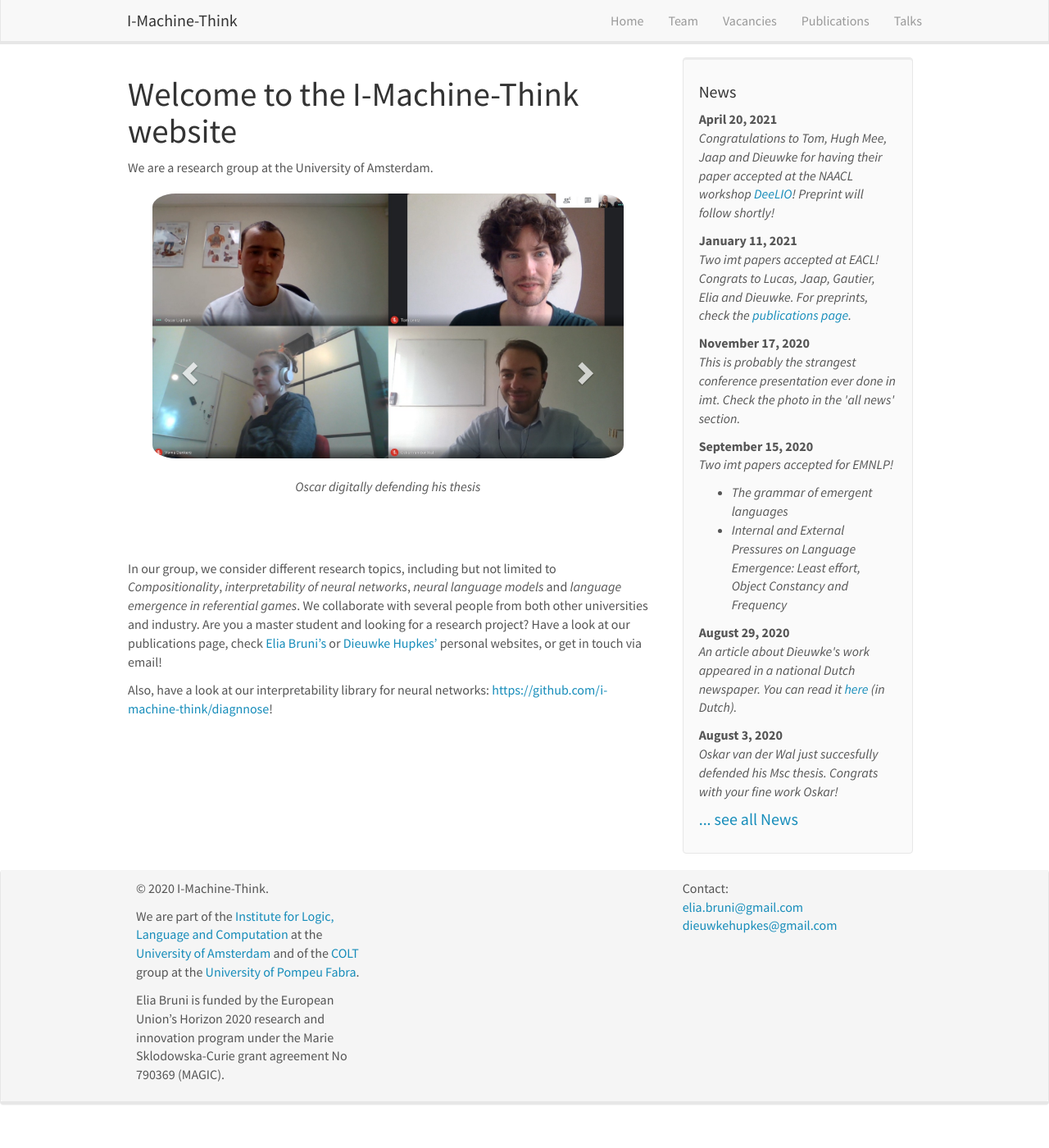
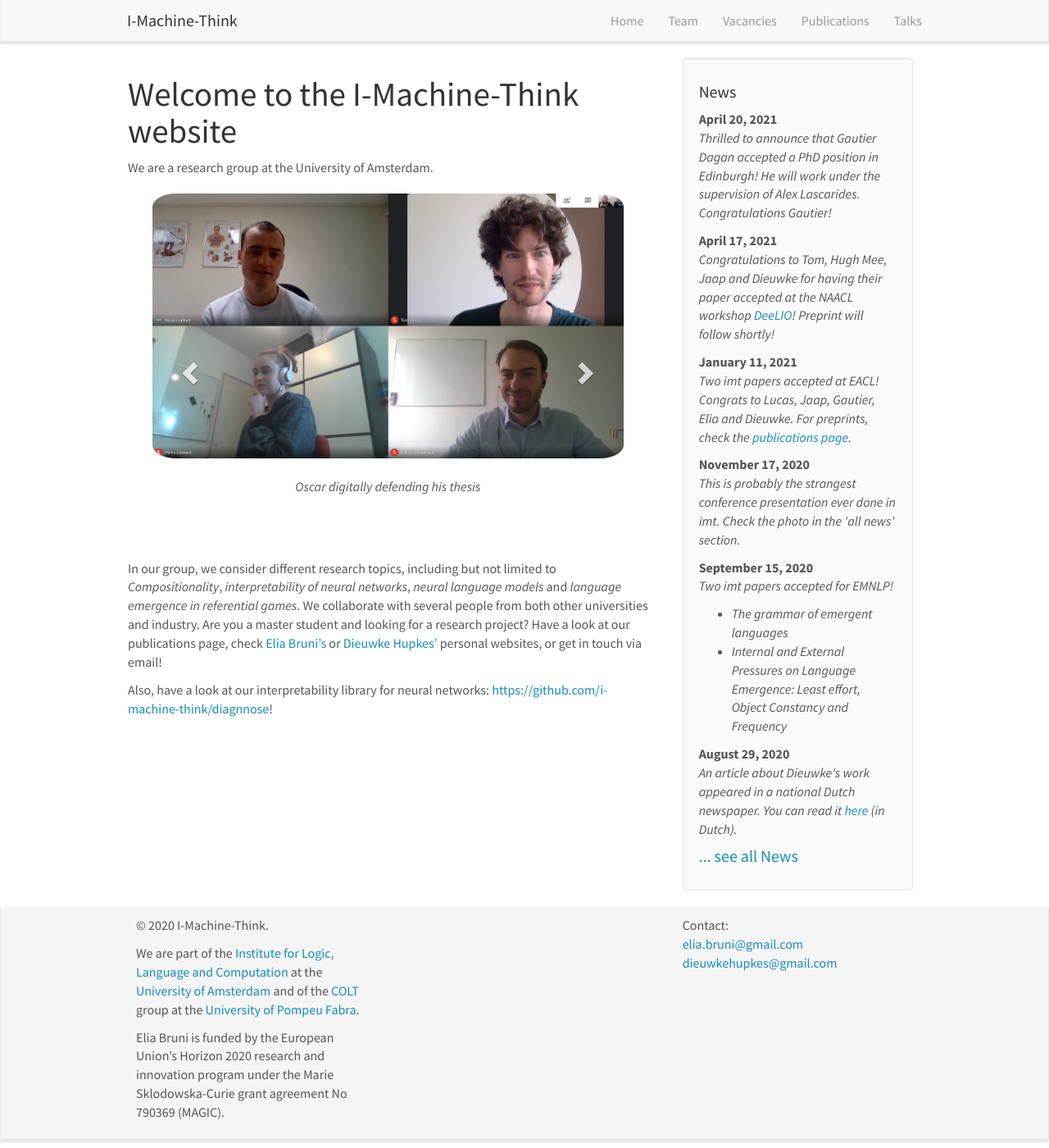
Before and after one commit to i-machine-think/i-machine-think.github.io, a Jekyll site: the page built from _pages/home.md, in a window 1280 px wide and 1400 px high. Shown: the whole window at 82% size. Built offline with Jekyll 4.4.1, drawn with Linux system fonts in a browser that asks for light colours; nearby versions of some CDN libraries.

Commit message:
Add Gautier news

```diff
--- a/_data/news.yml
+++ b/_data/news.yml
@@ -1,4 +1,7 @@
 - date: "April 20, 2021"
+  headline: "Thrilled to announce that Gautier Dagan accepted a PhD position in Edinburgh! He will work under the supervision of Alex Lascarides. Congratulations Gautier!"
+
+- date: "April 17, 2021"
   headline: "Congratulations to Tom, Hugh Mee, Jaap and Dieuwke for having their paper accepted at the NAACL workshop <a href='https://sites.google.com/view/deelio-ws/'>DeeLIO</a>! Preprint will follow shortly!"
 
 - date: "January 11, 2021"
```
